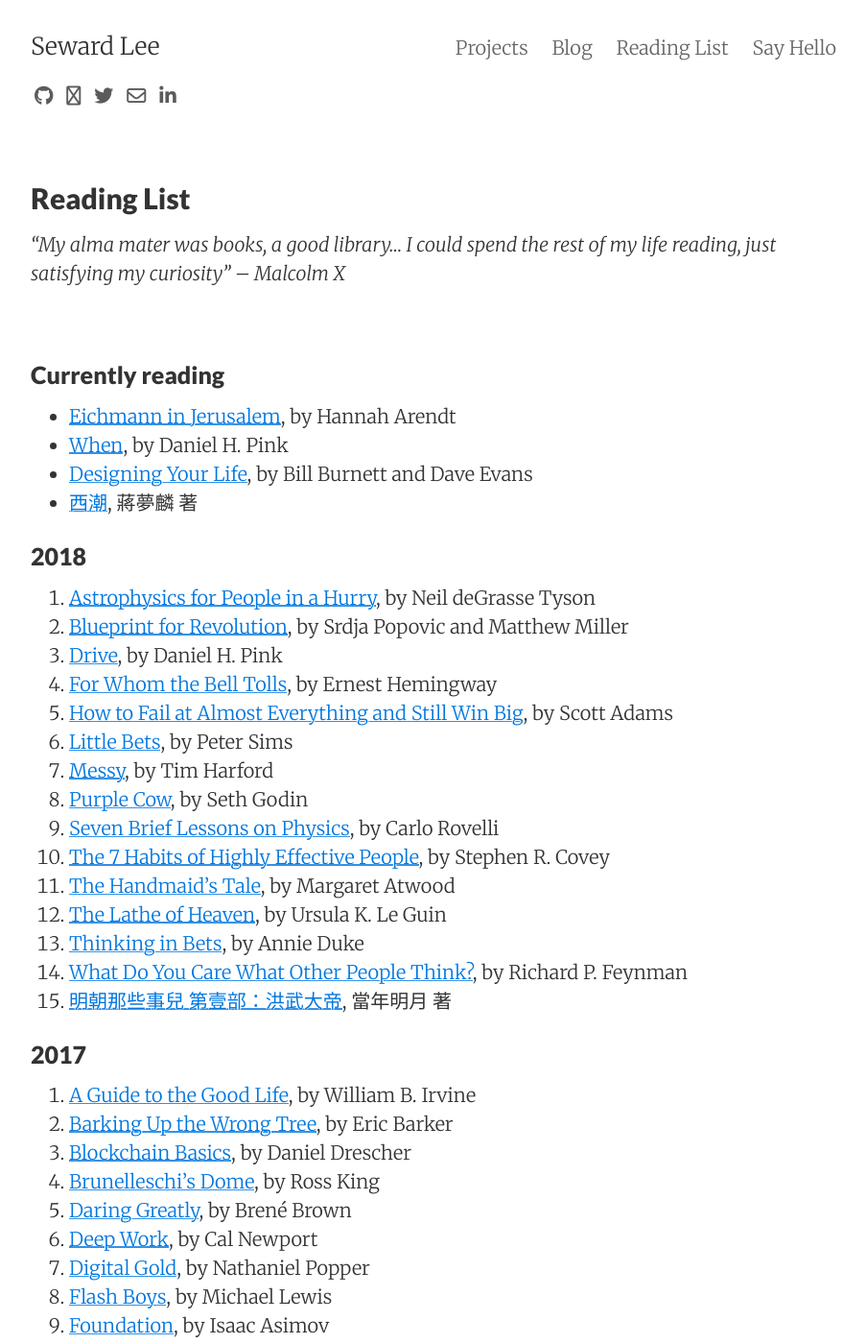
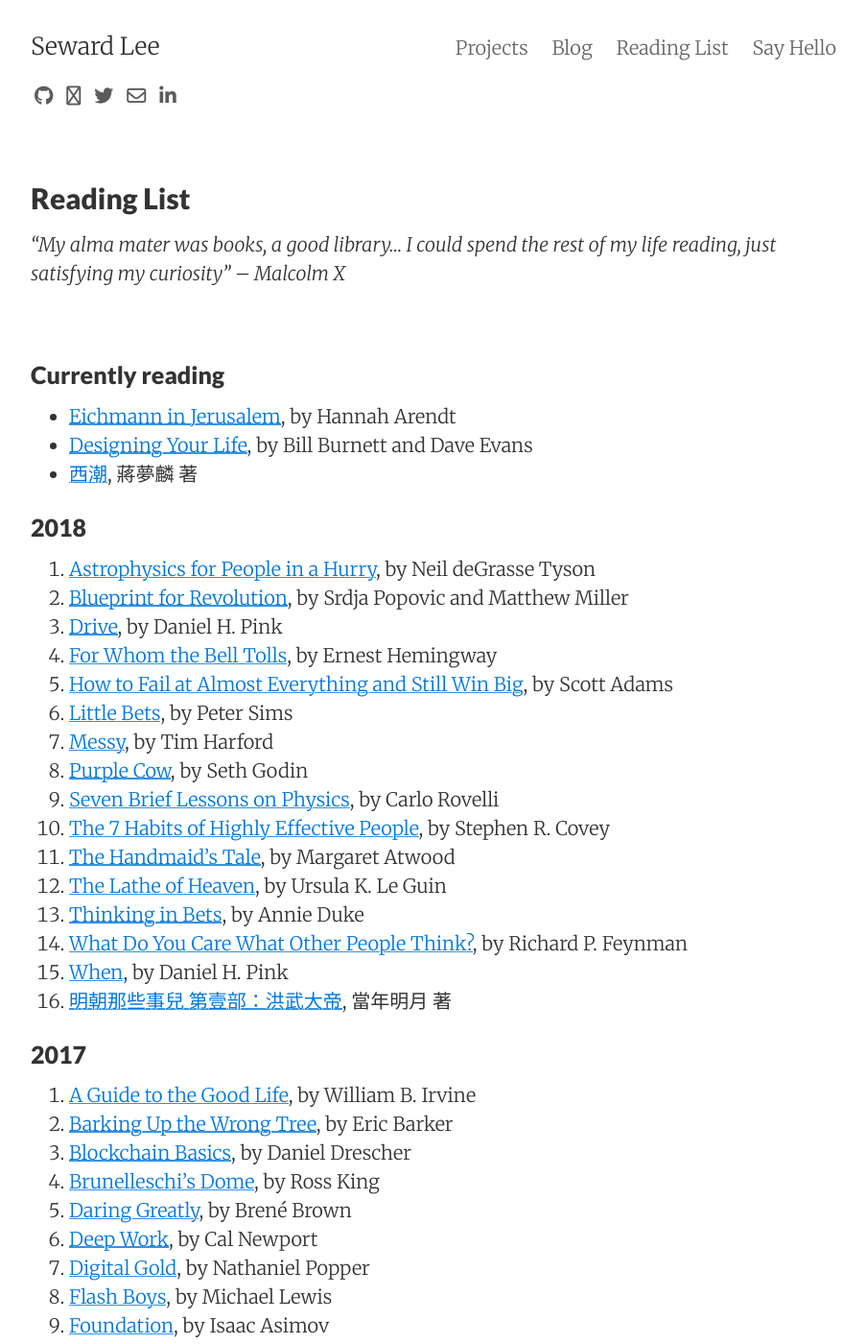
Before and after one commit to sewardlee337/sewardlee337.github.io, a Jekyll site: the page built from readinglist.md, in a window 1280 px wide and 1400 px high. Shown: the whole window at 96% size, without its empty margins (188-1091 px from the left). Built offline with Jekyll 4.4.1, drawn with Linux system fonts in a browser that asks for light colours; nearby versions of some CDN libraries; part of the change alters nothing that is shown.

```diff
--- a/readinglist.md
+++ b/readinglist.md
@@ -13,7 +13,6 @@ _"My alma mater was books, a good library... I could spend the rest of my life r
 ### Currently reading
 
 * [Eichmann in Jerusalem](http://amzn.to/2EW8tBN), by Hannah Arendt
-* [When](https://amzn.to/2qtGBKZ), by Daniel H. Pink
 * [Designing Your Life](https://amzn.to/2J7mVnW), by Bill Burnett and Dave Evans
 * [西潮](http://bit.ly/2BLELg1), 蔣夢麟 著
 
@@ -34,6 +33,7 @@ _"My alma mater was books, a good library... I could spend the rest of my life r
 1. [The Lathe of Heaven](http://amzn.to/2CHHKmi), by Ursula K. Le Guin
 1. [Thinking in Bets](http://amzn.to/2CHI70a), by Annie Duke
 1. [What Do You Care What Other People Think?](http://amzn.to/2oxSoXJ), by Richard P. Feynman
+1. [When](https://amzn.to/2qtGBKZ), by Daniel H. Pink
 1. [明朝那些事兒 第壹部：洪武大帝](http://bit.ly/2ov7rkV), 當年明月 著
 
 
```
